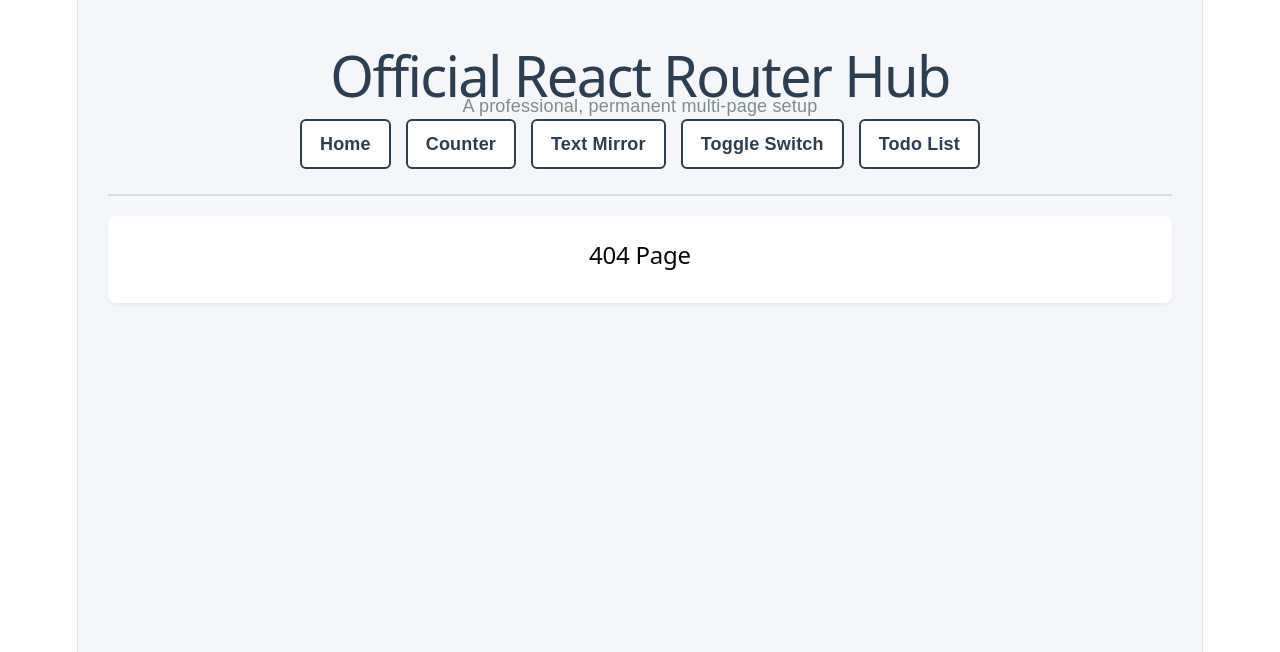
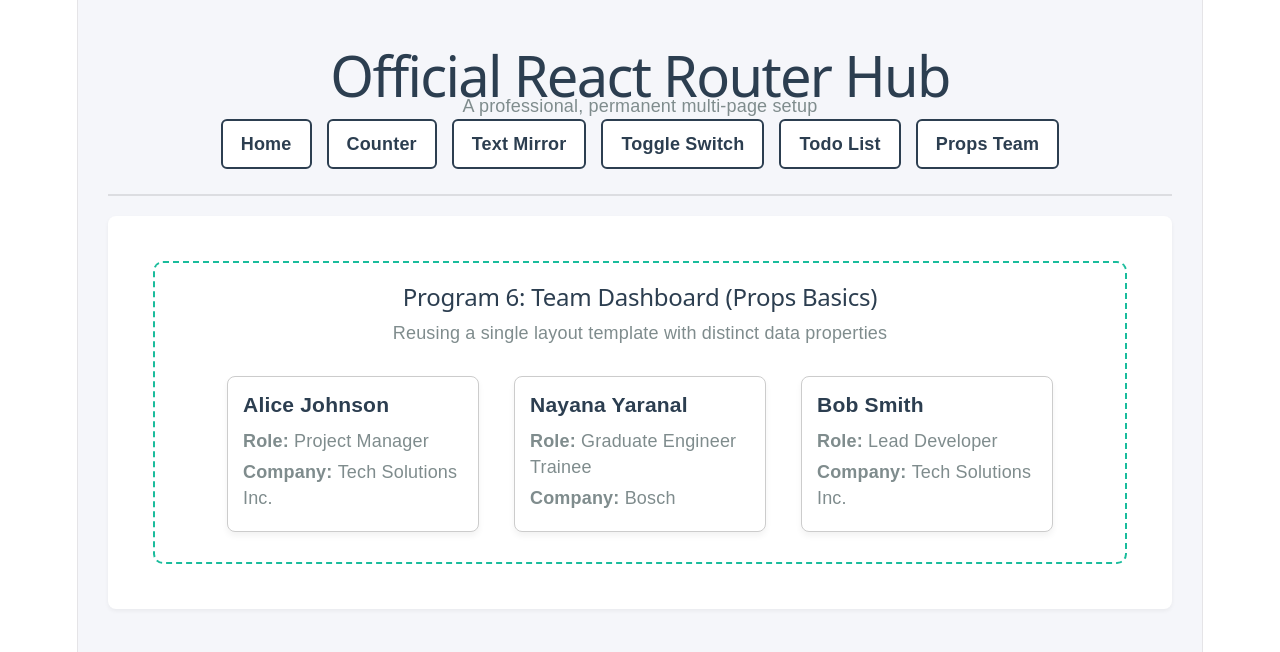
Before and after one commit to nayana649/My-React-App, a React (Vite) app: page /team in a window 1280 px wide. Before the commit this address had no page. Shown: the top 652 px of the page. Built offline with nearby package versions, Linux system fonts and the light colour scheme.

Commit message:
Added Program 6 Team Dashboard introducing basic Props

```diff
--- a/src/App.jsx
+++ b/src/App.jsx
@@ -4,7 +4,8 @@
 import Counter from './Counter';
 import TextMirror from './TextMirror';
 import ToggleBox from './ToggleBox';
-import TodoList from './TodoList'; // 1. IMPORT PROGRAM 5 AT THE TOP
+import TodoList from './TodoList';
+import TeamPage from './TeamPage';
 
 function App() {
   return (
@@ -19,7 +20,8 @@
           <Link to="/counter" style={linkStyle}>Counter</Link>
           <Link to="/mirror" style={linkStyle}>Text Mirror</Link>
           <Link to="/toggle" style={linkStyle}>Toggle Switch</Link>
-          <Link to="/todo" style={linkStyle}>Todo List</Link> {/* Added Nav Link */}
+          <Link to="/todo" style={linkStyle}>Todo List</Link>
+          <Link to="/team" style={linkStyle}>Props Team</Link>
         </nav>
 
         <hr style={{ border: '1px solid #dcdde1', margin: '20px 0' }} />
@@ -33,6 +35,7 @@
 
             {/* 2. ADD THE ROUTE MAP RULE HERE */}
             <Route path="/todo" element={<TodoList />} />
+            <Route path="/team" element={<TeamPage />} />
 
             <Route path="*" element={<div style={{ textAlign: 'center' }}><h2>404 Page</h2></div>} />
           </Routes>
--- /dev/null
+++ b/src/ProfileCard.jsx
@@ -0,0 +1,23 @@
+import React from 'react';
+
+function ProfileCard(props) {
+    return (
+        <div style={{
+            border: '1px solid #ccc',
+            borderRadius: '8px',
+            padding: '15px',
+            margin: '10px',
+            backgroundColor: '#fff',
+            boxShadow: '0 4px 6px rgba(0,0,0,0.05)',
+            display: 'inline-block',
+            width: '220px',
+            textAlign: 'left'
+        }}>
+            <h3 style={{margin: '0 0 10px 0', color: '#2c3e50'}}> {props.name} </h3>
+            <p style={{margin: '5px 0', color: '#7f8c8d'}}><strong>Role: </strong>{props.role}</p>
+            <p style={{margin: '5px 0', color: '#7f8c8d'}}><strong>Company: </strong>{props.company}</p>
+        </div>
+    );
+}
+
+export default ProfileCard;
--- /dev/null
+++ b/src/TeamPage.jsx
@@ -0,0 +1,18 @@
+import React from 'react';
+import ProfileCard from './ProfileCard';
+
+function TeamPage() {
+    return (
+        <div style={{padding: '20px', textAlign: 'center', fontFamily: 'sans-serif', border: '2px dashed #1abc9c', borderRadius: '10px', margin: '20px'}}>
+            <h2 style={{color: '#2c3e50' }}>Program 6: Team Dashboard (Props Basics)</h2>
+            <p style={{color: '#7f8c8d' }}>Reusing a single layout template with distinct data properties</p>
+            <div style={{display: 'flex', justifyContent: 'center', gap: '15px', flexWrap: 'wrap', marginTop: '20px' }}>
+                <ProfileCard name="Alice Johnson" role="Project Manager" company="Tech Solutions Inc."/>
+                <ProfileCard name="Nayana Yaranal" role="Graduate Engineer Trainee" company="Bosch"/>
+                <ProfileCard name="Bob Smith" role="Lead Developer" company="Tech Solutions Inc."/>
+            </div>
+        </div>
+    );
+}
+
+export default TeamPage;
```
